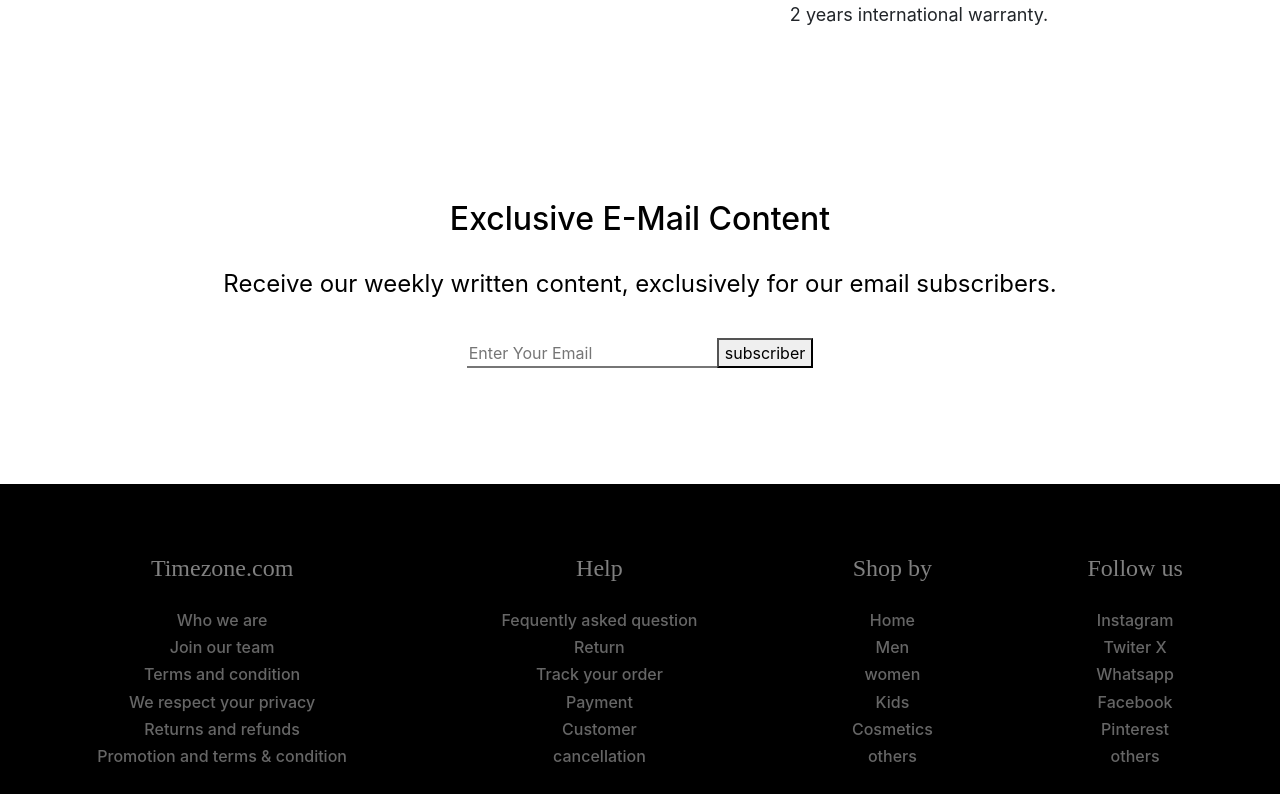
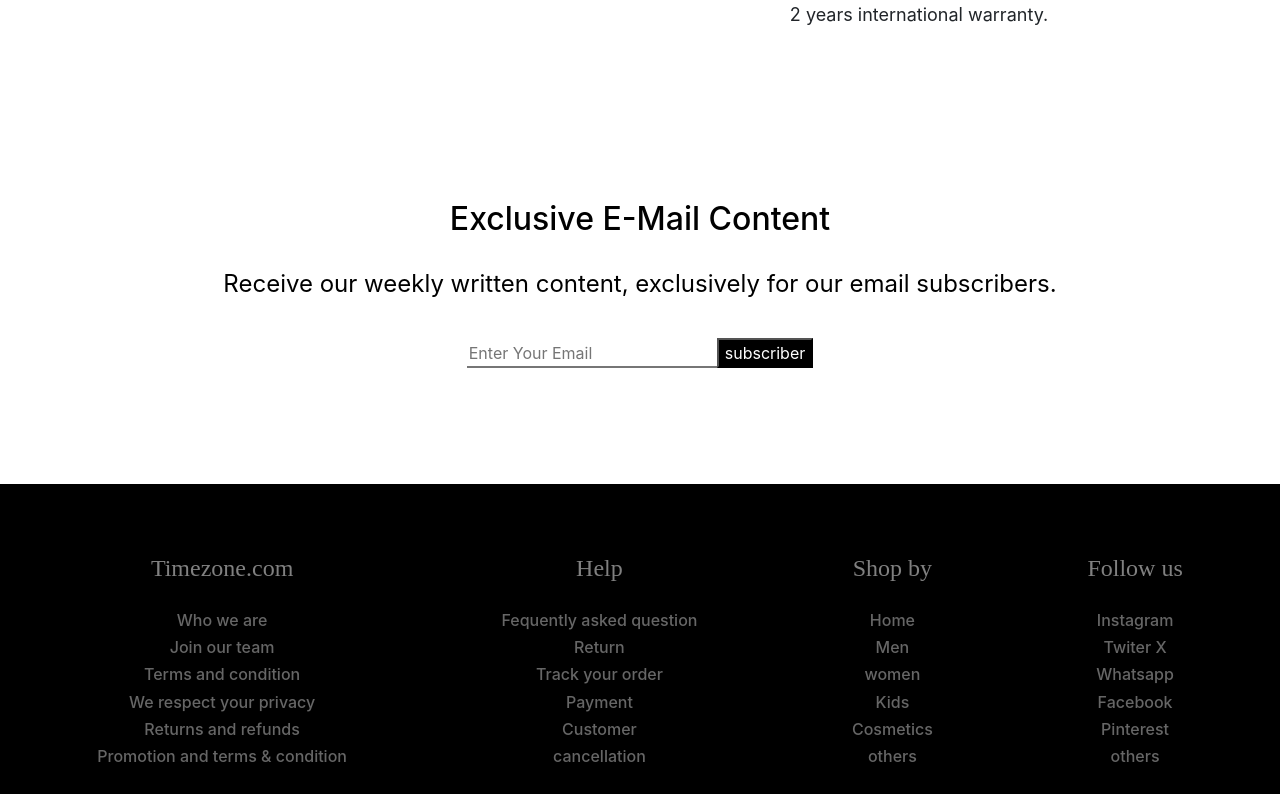
Before and after one commit to manoj292k/mywatch, a React (Create React App) app: page / in a window 1280 px wide. Shown: the part 4609-5403 px from the top of the page. Built offline with nearby package versions, Linux system fonts and the light colour scheme; some icons are missing; a web font is replaced by a local one.

Commit message:
first commit

```diff
--- a/src/index.css
+++ b/src/index.css
@@ -363,6 +363,10 @@ h2{
   border-top: none;
   color: black;
 }
+.emmailbox button{
+  background-color: black;
+  color: white;
+}
 @media only screen and (max-width : 700px) {
   nav ul{
     display: flex;
```
